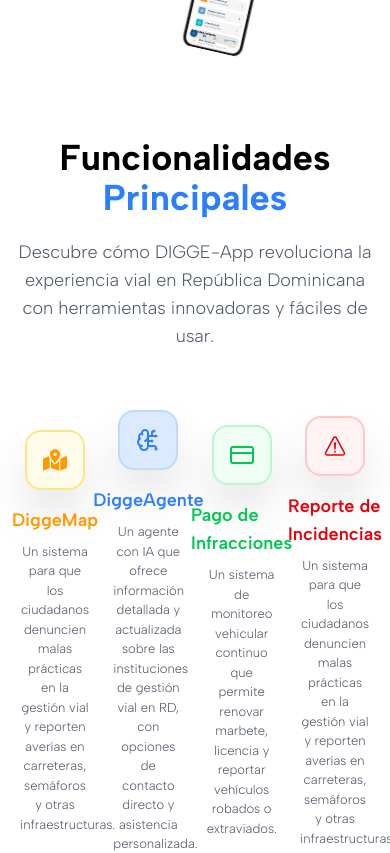
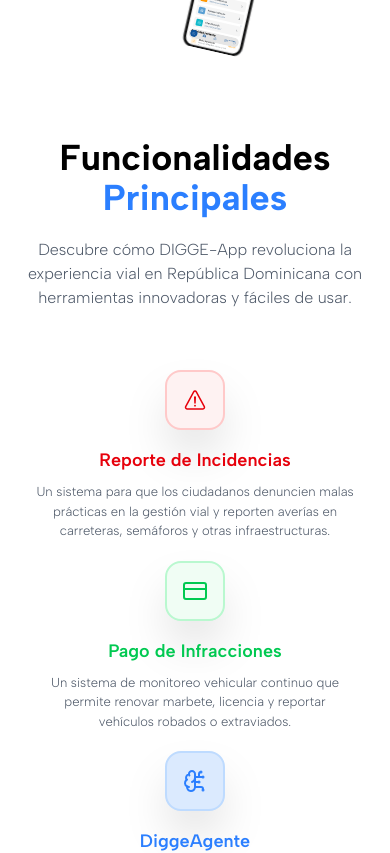
Before and after one commit to Urpirio/digget-page, a Next.js app: page / in a window 390 px wide. Shown: the part 1240-2093 px from the top of the page. Built offline with nearby package versions, Linux system fonts and the light colour scheme.

Commit message:
Se hicieron mejoras al componente, esto para la responsividad

```diff
--- a/components/components_Home/Components/Section_Funcionalidades.tsx
+++ b/components/components_Home/Components/Section_Funcionalidades.tsx
@@ -5,18 +5,18 @@
 
 export default function Section_Funcionalidades() {
   return (
-    <section className="flex flex-col items-center justify-center py-10 bg-white px-5 md:px-30">
-      <div className="flex flex-col gap-5 w-1/2 min-w-90 pb-5">
+    <section className="flex flex-col items-center justify-center py-10 bg-white  lg:px-30 px-5">
+      <div className="flex flex-col gap-5 max-w-150 min-w-90 pb-5">
         <h2 className="text-4xl font-bold text-center">
           Funcionalidades <span className="text-blue-500"> Principales</span>
         </h2>
-        <p className="text-center text-gray-600 text-lg font-light">
+        <p className="text-center text-gray-600 md:text-lg font-light">
           Descubre cómo DIGGE-App revoluciona la experiencia vial en República
           Dominicana con herramientas innovadoras y fáciles de usar.
         </p>
       </div>
-      <div className="w-full flex justify-between py-10 flex-row-reverse">
-        <article className="flex flex-col w-1/5 justify-center gap-2 hover:scale-105 transition-transform duration-300">
+      <div className="w-full flex flex-wrap gap-5 justify-center md:justify-between py-10 flex-row-reverse">
+        <article className="flex flex-col w-1/5 min-w-80 justify-center gap-2 hover:scale-105 transition-transform duration-300">
           <div className="flex flex-col items-center">
             <div className="border-2 rounded-2xl  bg-red-50 shadow-2xl border-red-200 p-4 flex items-center justify-center h-15 w-15 mb-4">
               <IoWarningOutline className="text-4xl text-red-600" />
@@ -32,7 +32,7 @@
           </p>
         </article>
 
-        <article className="flex flex-col w-1/5 justify-center gap-2 hover:scale-105 transition-transform duration-300">
+        <article className="flex flex-col w-1/5 min-w-80 justify-center gap-2 hover:scale-105 transition-transform duration-300">
           <div className="flex flex-col items-center">
             <div className="border-2 rounded-2xl  bg-green-50 shadow-2xl border-green-200 p-4 flex items-center justify-center h-15 w-15 mb-4">
               <FiCreditCard className="text-4xl text-green-500" />
@@ -47,7 +47,7 @@
           </p>
         </article>
 
-        <article className="flex flex-col w-1/5 justify-center gap-2 hover:scale-105 transition-transform duration-300">
+        <article className="flex flex-col w-1/5 min-w-80 justify-center gap-2 hover:scale-105 transition-transform duration-300">
           <div className="flex flex-col items-center">
             <div className="border-2 rounded-2xl  bg-blue-100 shadow-2xl border-blue-200 p-4 flex items-center justify-center h-15 w-15 mb-4">
               <LuBrainCircuit className="text-3xl text-blue-500" />
@@ -61,7 +61,7 @@
           </p>
         </article>
 
-        <article className="flex flex-col w-1/5 justify-center gap-2 hover:scale-105 transition-transform duration-300">
+        <article className="flex flex-col w-1/5 min-w-80 justify-center gap-2 hover:scale-105 transition-transform duration-300">
           <div className="flex flex-col items-center">
             <div className="border-2 rounded-2xl  bg-amber-50 shadow-2xl border-amber-200 p-4 flex items-center justify-center h-15 w-15 mb-4">
               <FaMapMarkedAlt className="text-4xl text-amber-500" />
```
